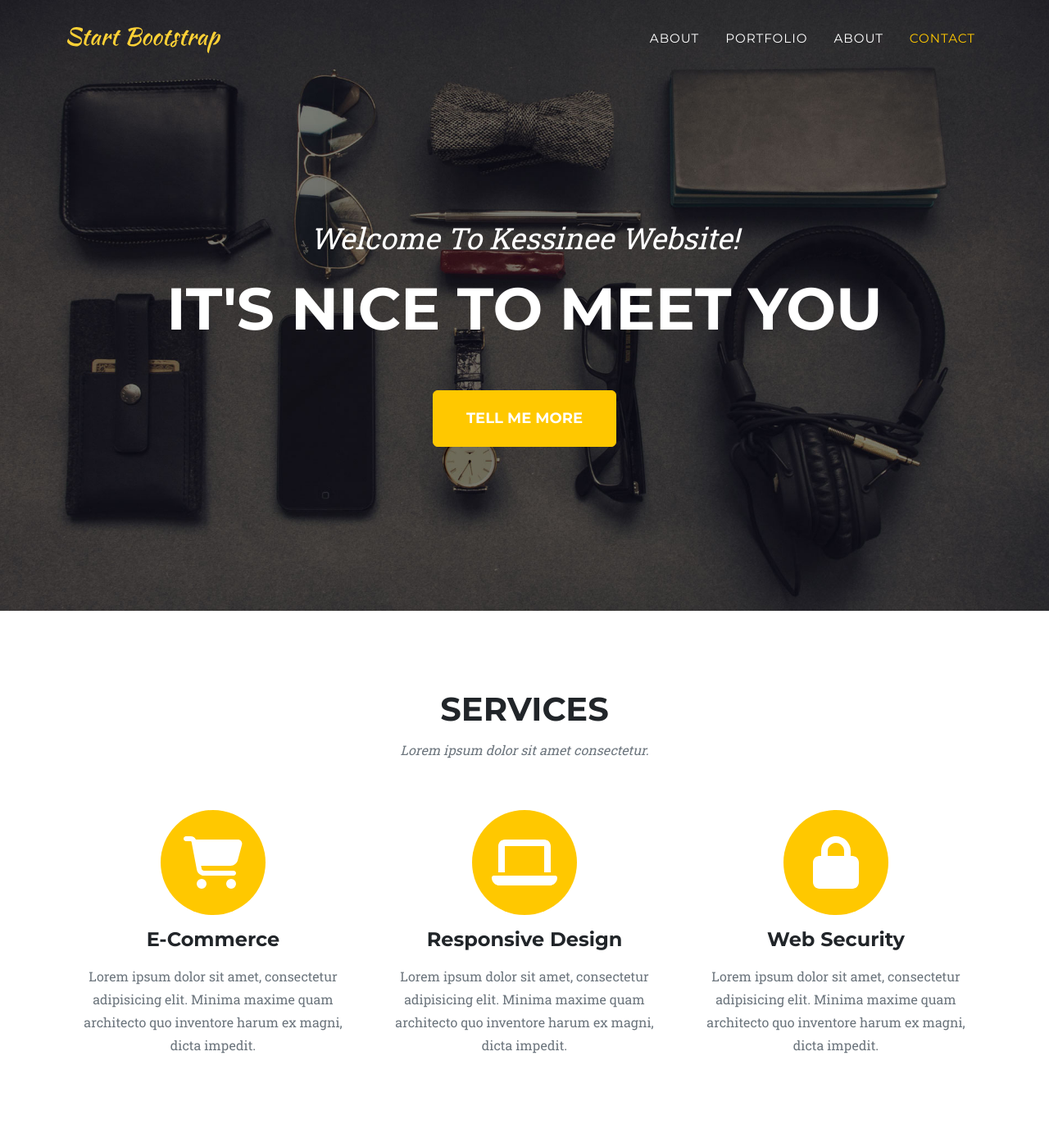
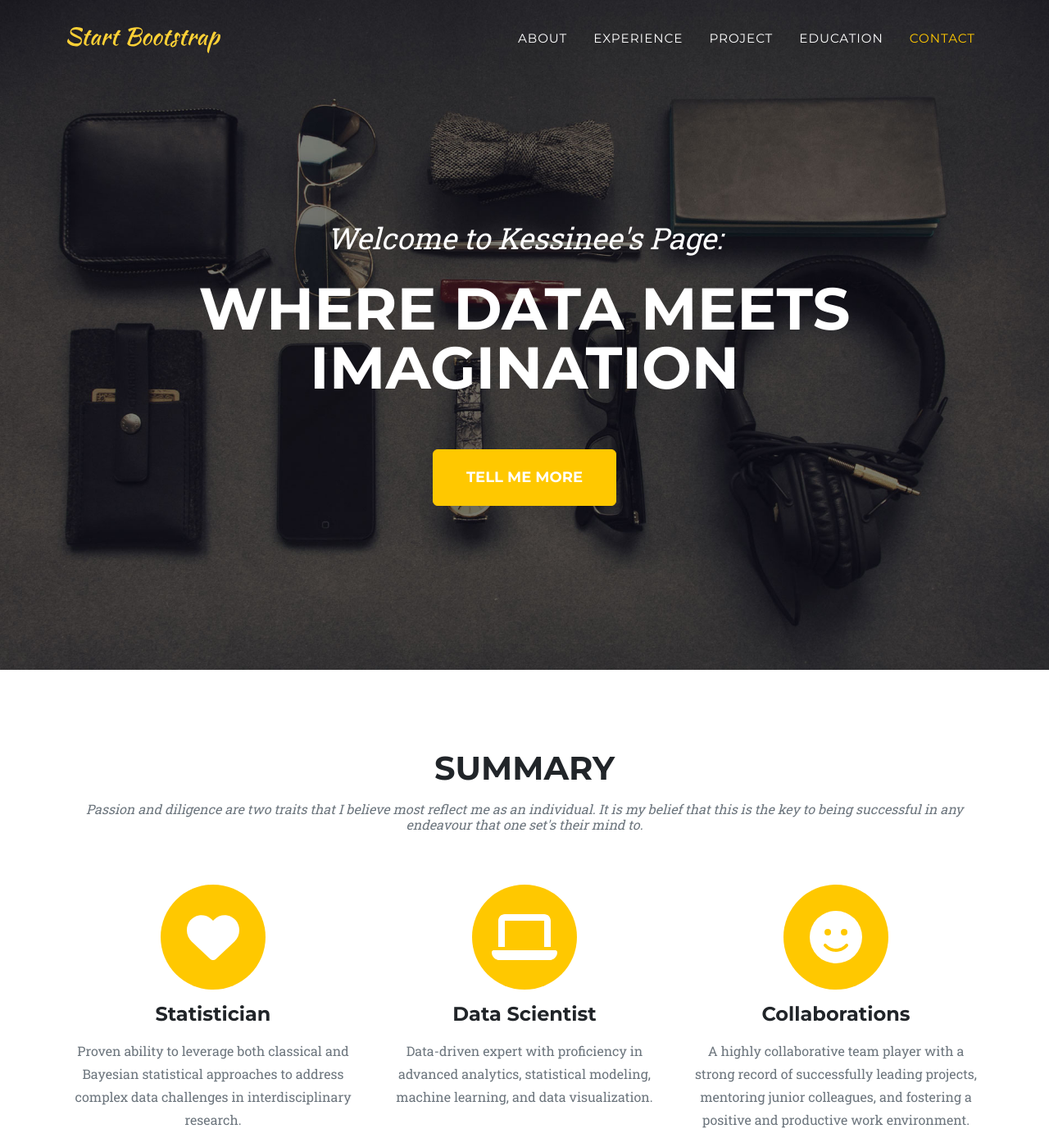
Before and after one commit to Kchit-992/kchitakasempornkul, a plain HTML site: page index.html in a window 1280 px wide. Shown: the top 1399 px of the page at 82% size. Drawn offline with nearby package versions, Linux system fonts and the light colour scheme.

Commit message:
set up summary page

```diff
--- a/index.html
+++ b/index.html
@@ -29,9 +29,9 @@
                     <ul class="navbar-nav text-uppercase ms-auto py-4 py-lg-0">
                     <!-- <li class="nav-item"><a class="nav-link" href="#services">Services</a></li> -->
                         <li class="nav-item"><a class="nav-link" href="about">About</a></li>
-                        <li class="nav-item"><a class="nav-link" href="#portfolio">Portfolio</a></li>
-                        <li class="nav-item"><a class="nav-link" href="#about">About</a></li>
-                        <!-- <li class="nav-item"><a class="nav-link" href="#team">Team</a></li> -->
+                        <li class="nav-item"><a class="nav-link" href="#experience">Experience</a></li>
+                        <li class="nav-item"><a class="nav-link" href="#project">Project</a></li>
+                        <li class="nav-item"><a class="nav-link" href="#education">Education</a></li>
                         <li class="nav-item"><a class="nav-link" href="#contact">Contact</a></li>
                     </ul>
                 </div>
@@ -40,47 +40,51 @@
         <!-- Masthead-->
         <header class="masthead">
             <div class="container">
-                <div class="masthead-subheading">Welcome To Kessinee Website!</div>
-                <div class="masthead-heading text-uppercase">It's Nice To Meet You</div>
-                <a class="btn btn-primary btn-xl text-uppercase" href="#services">Tell Me More</a>
+                <div class="masthead-subheading">Welcome to Kessinee's Page:</div>
+                <div class="masthead-heading text-uppercase">Where Data Meets Imagination</div>
+                <a class="btn btn-primary btn-xl text-uppercase" href="#about">Tell Me More</a>
             </div>
         </header>
         <!-- Services-->
-        <section class="page-section" id="services">
+        <section class="page-section" id="about">
             <div class="container">
                 <div class="text-center">
-                    <h2 class="section-heading text-uppercase">Services</h2>
-                    <h3 class="section-subheading text-muted">Lorem ipsum dolor sit amet consectetur.</h3>
+                    <h2 class="section-heading text-uppercase">Summary </h2>
+                    <h3 class="section-subheading text-muted">Passion and diligence are two traits that I believe most reflect me as an individual.
+                        It is my belief that this is the key to being successful in any endeavour that one set's their mind to. </h3>
                 </div>
                 <div class="row text-center">
                     <div class="col-md-4">
                         <span class="fa-stack fa-4x">
                             <i class="fas fa-circle fa-stack-2x text-primary"></i>
-                            <i class="fas fa-shopping-cart fa-stack-1x fa-inverse"></i>
+                            <i class="fas fa-heart fa-stack-1x fa-inverse"></i>
                         </span>
-                        <h4 class="my-3">E-Commerce</h4>
-                        <p class="text-muted">Lorem ipsum dolor sit amet, consectetur adipisicing elit. Minima maxime quam architecto quo inventore harum ex magni, dicta impedit.</p>
+                        <h4 class="my-3">Statistician</h4>
+                        <p class="text-muted">Proven ability to leverage both classical and Bayesian statistical approaches to address complex data challenges
+                            in interdisciplinary research.</p>
                     </div>
                     <div class="col-md-4">
                         <span class="fa-stack fa-4x">
                             <i class="fas fa-circle fa-stack-2x text-primary"></i>
                             <i class="fas fa-laptop fa-stack-1x fa-inverse"></i>
                         </span>
-                        <h4 class="my-3">Responsive Design</h4>
-                        <p class="text-muted">Lorem ipsum dolor sit amet, consectetur adipisicing elit. Minima maxime quam architecto quo inventore harum ex magni, dicta impedit.</p>
+                        <h4 class="my-3">Data Scientist</h4>
+                        <p class="text-muted">Data-driven expert with proficiency in advanced analytics, statistical modeling, machine learning, and data visualization.</p>
                     </div>
                     <div class="col-md-4">
                         <span class="fa-stack fa-4x">
                             <i class="fas fa-circle fa-stack-2x text-primary"></i>
-                            <i class="fas fa-lock fa-stack-1x fa-inverse"></i>
+                            <i class="fas fa-smile fa-stack-1x fa-inverse"></i>
                         </span>
-                        <h4 class="my-3">Web Security</h4>
-                        <p class="text-muted">Lorem ipsum dolor sit amet, consectetur adipisicing elit. Minima maxime quam architecto quo inventore harum ex magni, dicta impedit.</p>
+                        <h4 class="my-3">Collaborations</h4>
+                        <p class="text-muted">A highly collaborative team player with a strong record of successfully leading projects, mentoring junior colleagues,
+                            and fostering a positive and productive work environment.</p>
                     </div>
                 </div>
             </div>
         </section>
-        <!-- Portfolio Grid-->
+    <!--
+        <!- - Portfolio Grid - ->
         <section class="page-section bg-light" id="portfolio">
             <div class="container">
                 <div class="text-center">
@@ -89,8 +93,8 @@
                 </div>
                 <div class="row">
                     <div class="col-lg-4 col-sm-6 mb-4">
-                        <!-- Portfolio item 1-->
-                        <div class="portfolio-item">
+                        <!- - Portfolio item 1 - ->
+                      <div class="portfolio-item">
                             <a class="portfolio-link" data-bs-toggle="modal" href="#portfolioModal1">
                                 <div class="portfolio-hover">
                                     <div class="portfolio-hover-content"><i class="fas fa-plus fa-3x"></i></div>
@@ -104,7 +108,7 @@
                         </div>
                     </div>
                     <div class="col-lg-4 col-sm-6 mb-4">
-                        <!-- Portfolio item 2-->
+                       <!- - Portfolio item 2 - ->
                         <div class="portfolio-item">
                             <a class="portfolio-link" data-bs-toggle="modal" href="#portfolioModal2">
                                 <div class="portfolio-hover">
@@ -119,7 +123,7 @@
                         </div>
                     </div>
                     <div class="col-lg-4 col-sm-6 mb-4">
-                        <!-- Portfolio item 3-->
+                        <!- - Portfolio item 3 - ->
                         <div class="portfolio-item">
                             <a class="portfolio-link" data-bs-toggle="modal" href="#portfolioModal3">
                                 <div class="portfolio-hover">
@@ -134,7 +138,7 @@
                         </div>
                     </div>
                     <div class="col-lg-4 col-sm-6 mb-4 mb-lg-0">
-                        <!-- Portfolio item 4-->
+                        <!- - Portfolio item 4 - ->
                         <div class="portfolio-item">
                             <a class="portfolio-link" data-bs-toggle="modal" href="#portfolioModal4">
                                 <div class="portfolio-hover">
@@ -149,7 +153,7 @@
                         </div>
                     </div>
                     <div class="col-lg-4 col-sm-6 mb-4 mb-sm-0">
-                        <!-- Portfolio item 5-->
+                        <!- - Portfolio item 5 - ->
                         <div class="portfolio-item">
                             <a class="portfolio-link" data-bs-toggle="modal" href="#portfolioModal5">
                                 <div class="portfolio-hover">
@@ -164,7 +168,7 @@
                         </div>
                     </div>
                     <div class="col-lg-4 col-sm-6">
-                        <!-- Portfolio item 6-->
+                        <!- - Portfolio item 6 - ->
                         <div class="portfolio-item">
                             <a class="portfolio-link" data-bs-toggle="modal" href="#portfolioModal6">
                                 <div class="portfolio-hover">
@@ -181,6 +185,7 @@
                 </div>
             </div>
         </section>
+    -->
         <!-- About-->
         <section class="page-section" id="about">
             <div class="container">
```
